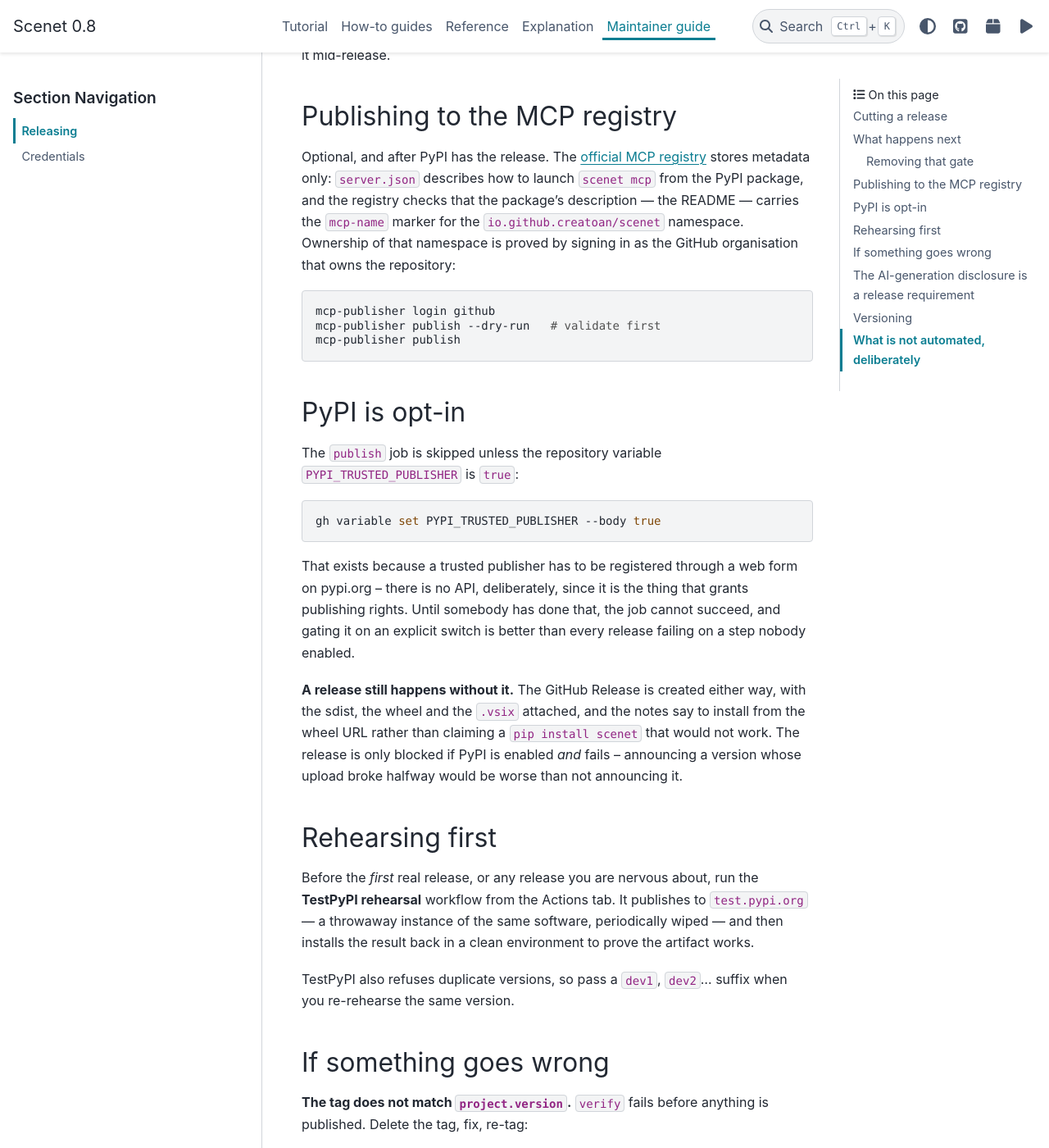
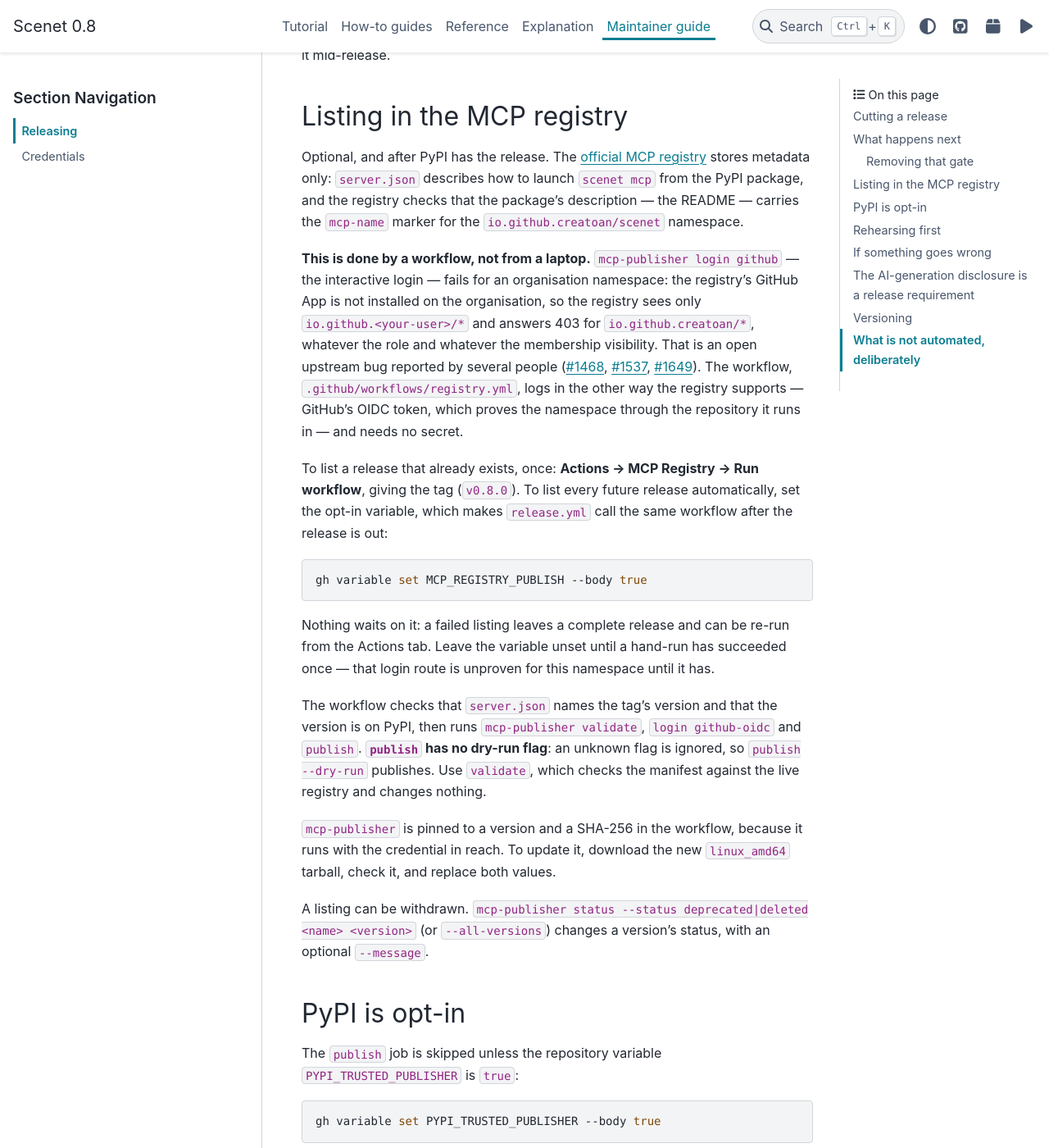
Before and after one commit to azias/scenet, a Sphinx documentation site: the page built from docs/maintainer/releasing.md, in a window 1280 px wide and 1400 px high, scrolled down 2389 px. Shown: the whole window at 82% size. Built offline with Sphinx 7.4.7 and the PyData theme 0.15.4, drawn with Linux system fonts in a browser that asks for light colours.

Commit message:
ci: list releases in the MCP registry from a workflow, by OIDC (#60)
`mcp-publisher login github` cannot publish under an organisation
namespace today: the registry's GitHub App is not installed on the org,
so only io.github.<user>/* is granted and io.github.creatoan/* answers
403 whatever the role or membership visibility. Open upstream as
modelcontextprotocol/registry#1468, #1537 and #1649.

The registry also supports logging in with a workflow's OIDC token,
which proves the namespace through the repository. This adds
.github/workflows/registry.yml, runnable by hand for an existing tag and
callable from release.yml behind the opt-in variable MCP_REGISTRY_PUBLISH.

- the credential is minted by one job only; mcp-publisher is pinned to a
  version and a SHA-256; server.json and PyPI are checked first
- uses `validate`, not a dry run: `publish` has no such flag, so one is
  ignored and the publish happens
- tests/test_workflows.py holds these properties, and that every action
  is pinned to a commit

Corrects the release guide, which advised `publish --dry-run`.


Claude-Session: https://claude.ai/code/session_013cXTLmKd7xHDn7su4zav3Y

Co-authored-by: Claude <noreply@anthropic.com>

````diff
--- a/docs/maintainer/releasing.md
+++ b/docs/maintainer/releasing.md
@@ -102,20 +102,48 @@ It is a real trade. Releases stop being synchronous, which matters when the pers
 tagged is not around to approve; and the gate protects against a mistake that cannot be
 undone. Decide once, deliberately, rather than discovering it mid-release.
 
-## Publishing to the MCP registry
+## Listing in the MCP registry
 
 Optional, and after PyPI has the release. The
 [official MCP registry](https://github.com/modelcontextprotocol/registry) stores metadata only:
 `server.json` describes how to launch `scenet mcp` from the PyPI package, and the registry checks
 that the package's description — the README — carries the `mcp-name` marker for the
-`io.github.creatoan/scenet` namespace. Ownership of that namespace is proved by signing in as the
-GitHub organisation that owns the repository:
+`io.github.creatoan/scenet` namespace.
+
+**This is done by a workflow, not from a laptop.** `mcp-publisher login github` — the interactive
+login — fails for an organisation namespace: the registry's GitHub App is not installed on the
+organisation, so the registry sees only `io.github.<your-user>/*` and answers 403 for
+`io.github.creatoan/*`, whatever the role and whatever the membership visibility. That is an open
+upstream bug reported by several people
+([#1468](https://github.com/modelcontextprotocol/registry/issues/1468),
+[#1537](https://github.com/modelcontextprotocol/registry/issues/1537),
+[#1649](https://github.com/modelcontextprotocol/registry/issues/1649)). The workflow,
+`.github/workflows/registry.yml`, logs in the other way the registry supports — GitHub's OIDC token,
+which proves the namespace through the repository it runs in — and needs no secret.
+
+To list a release that already exists, once: **Actions → MCP Registry → Run workflow**, giving the
+tag (`v0.8.0`). To list every future release automatically, set the opt-in variable, which makes
+`release.yml` call the same workflow after the release is out:
 
 ```bash
-mcp-publisher login github
-mcp-publisher publish --dry-run   # validate first
-mcp-publisher publish
+gh variable set MCP_REGISTRY_PUBLISH --body true
 ```
+
+Nothing waits on it: a failed listing leaves a complete release and can be re-run from the Actions
+tab. Leave the variable unset until a hand-run has succeeded once — that login route is unproven
+for this namespace until it has.
+
+The workflow checks that `server.json` names the tag's version and that the version is on PyPI,
+then runs `mcp-publisher validate`, `login github-oidc` and `publish`. **`publish` has no dry-run
+flag**: an unknown flag is ignored, so `publish --dry-run` publishes. Use `validate`, which checks
+the manifest against the live registry and changes nothing.
+
+`mcp-publisher` is pinned to a version and a SHA-256 in the workflow, because it runs with the
+credential in reach. To update it, download the new `linux_amd64` tarball, check it, and replace
+both values.
+
+A listing can be withdrawn. `mcp-publisher status --status deprecated|deleted <name> <version>`
+(or `--all-versions`) changes a version's status, with an optional `--message`.
 
 ## PyPI is opt-in
 
````
Also changed, not shown: docs/reference/mcp.md (+2 -2 lines), 3 other files.
